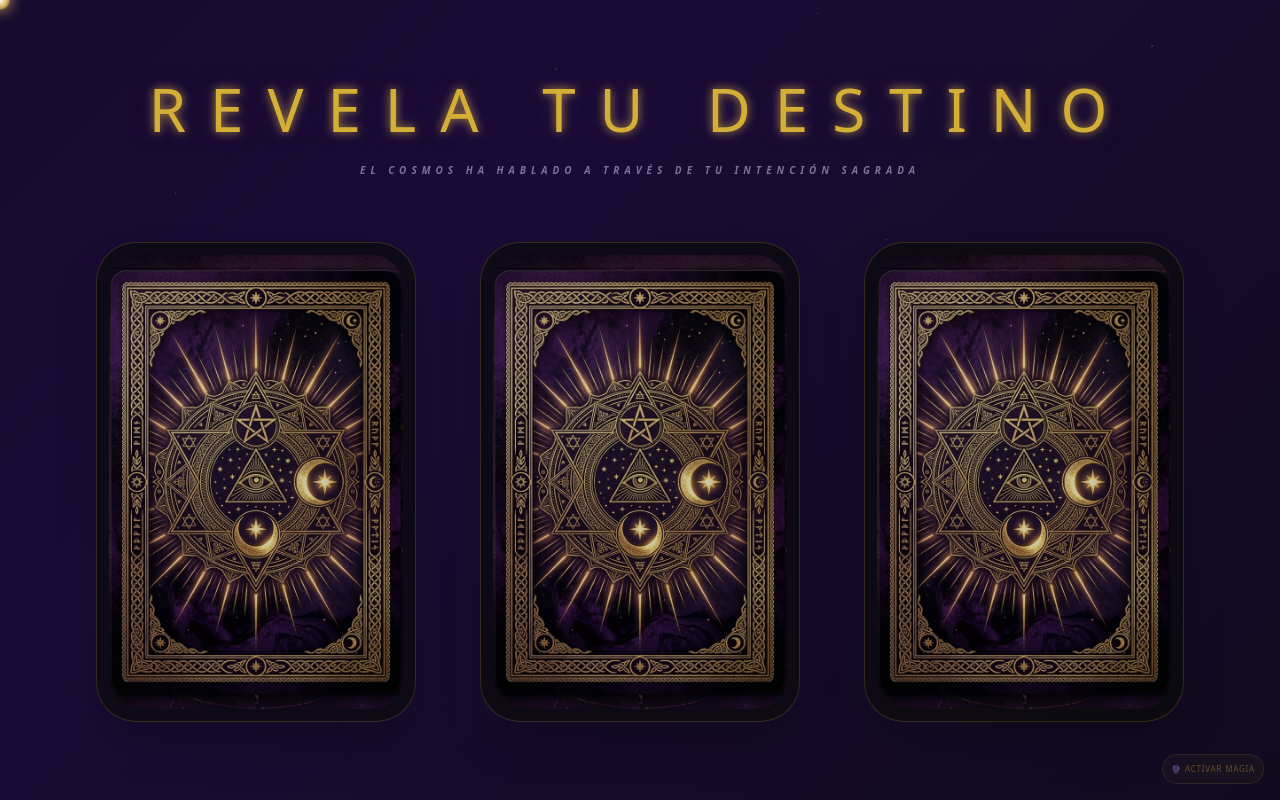
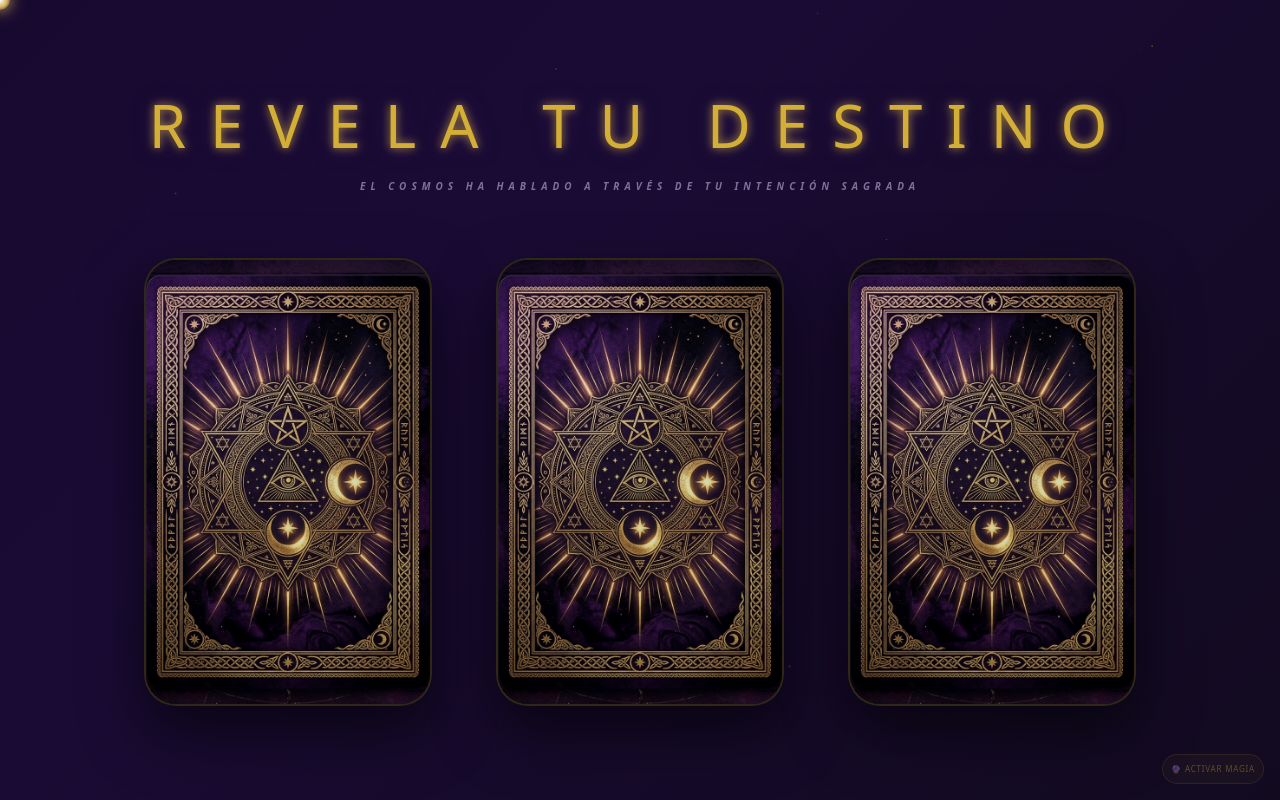
Before and after one commit to jdrg0201-debug/tarot, a Next.js app in the folder frontend/: page /tarot in a window 1280 px wide. Built offline with nearby package versions, Linux system fonts and the light colour scheme.

Commit message:
fix: tarot cards - smooth CSS flip, show card image on front face, faster navigation (4.5s)

```diff
--- a/frontend/src/app/tarot/page.js
+++ b/frontend/src/app/tarot/page.js
@@ -8,9 +8,7 @@ export default function TarotPage() {
   const router = useRouter();
   const [selected, setSelected] = useState(null);
   const [revealedCard, setRevealedCard] = useState(null);
-  const [isFlipping, setIsFlipping] = useState(false);
 
-  // Pool of available cards (must match the absolute paths in /public/images/tarot/)
   const tarotCards = [
     "/images/tarot/card1.png",
     "/images/tarot/card2.png",
@@ -23,7 +21,7 @@ export default function TarotPage() {
     "/images/tarot/card9.png"
   ];
 
-  // Pre-load images as soon as component mounts
+  // Pre-load all tarot images on mount
   useEffect(() => {
     tarotCards.forEach(src => {
       const img = new Image();
@@ -34,30 +32,29 @@ export default function TarotPage() {
   const handleSelect = (index) => {
     if (selected !== null) return;
 
-    // Choose the random mystery image immediately
     const randomPath = tarotCards[Math.floor(Math.random() * tarotCards.length)];
-
     setRevealedCard(randomPath);
     setSelected(index);
-    setIsFlipping(true);
 
-    // Sound interaction
     playSound('chime');
-    setTimeout(() => playSound('sparkle'), 600);
+    setTimeout(() => playSound('sparkle'), 700);
 
-    // Auto-advance ritual
+    // Navigate to quiz after flip completes
     setTimeout(() => {
       router.push('/quiz');
-    }, 9000);
+    }, 4500);
   };
 
   return (
-    <div className="flex flex-col items-center justify-center min-h-screen text-white p-6 relative overflow-hidden bg-transparent" style={{ perspective: '2000px' }}>
-
-      {/* Title section */}
+    <div
+      className="flex flex-col items-center justify-center min-h-screen text-white p-6 relative overflow-hidden bg-transparent"
+      style={{ perspective: '1200px' }}
+    >
+      {/* Title */}
       <motion.div
         initial={{ opacity: 0, y: -20, filter: "blur(10px)" }}
         animate={{ opacity: 1, y: 0, filter: "blur(0px)" }}
+        transition={{ duration: 1 }}
         className="text-center mb-16 z-20"
       >
         <h1 className="font-serif text-3xl md:text-6xl text-gold-500 mb-6 tracking-[0.4em] uppercase text-mystic-glow">
@@ -68,99 +65,123 @@ export default function TarotPage() {
         </p>
       </motion.div>
 
-      {/* 3 Interactive Cards */}
-      <div className="flex flex-wrap justify-center gap-8 md:gap-16 z-10 max-w-7xl">
+      {/* 3 Cards */}
+      <div className="flex flex-wrap justify-center gap-8 md:gap-16 z-10">
         {[0, 1, 2].map((i) => (
           <motion.div
             key={i}
-            initial={{ opacity: 0, scale: 0.8 }}
+            initial={{ opacity: 0, y: 40 }}
             animate={{
-              opacity: 1,
-              scale: selected === i ? 1.25 : 1,
-              rotateY: selected === i ? 180 : 0,
-              y: selected === null ? 0 : (selected === i ? -60 : 0),
-              filter: selected === null ? "blur(0px)" : (selected === i ? "blur(0px)" : "blur(12px)")
+              opacity: selected !== null && selected !== i ? 0.15 : 1,
+              y: 0,
+              scale: selected === i ? 1.15 : 1,
             }}
-            transition={{
-              rotateY: { duration: 1.8, ease: [0.6, 0.05, -0.01, 0.9] },
-              scale: { duration: 0.8 },
-              opacity: { delay: i * 0.3 }
+            transition={{ delay: i * 0.25, duration: 0.6 }}
+            className={`relative w-52 h-80 md:w-72 md:h-[28rem] cursor-pointer
+              ${selected === i ? 'z-50' : 'z-10'}
+              ${selected !== null && selected !== i ? 'pointer-events-none' : ''}
+            `}
+            style={{ perspective: '1200px' }}
+            onClick={() => handleSelect(i)}
+          >
+            {/* CSS flip container */}
+            <div
+              style={{
+                width: '100%',
+                height: '100%',
+                position: 'relative',
+                transformStyle: 'preserve-3d',
+                transition: selected === i
+                  ? 'transform 1.2s cubic-bezier(0.4, 0.0, 0.2, 1)'
+                  : 'none',
+                transform: selected === i ? 'rotateY(180deg)' : 'rotateY(0deg)',
+                willChange: 'transform',
               }}
-            whileHover={selected === null ? {
-              y: -50,
-              scale: 1.05,
-              transition: { duration: 0.4 }
-            } : {}}
-            onHoverStart={() => selected === null && playSound('whoosh')}
-            onClick={() => handleSelect(i)}
-            className={`relative w-64 h-96 md:w-80 md:h-[30rem] cursor-pointer transform-gpu
-              ${selected === i ? 'z-50' : 'z-10'}
-              ${selected !== null && selected !== i ? 'opacity-20 pointer-events-none' : 'opacity-100'}
-            `}
-            style={{ transformStyle: 'preserve-3d' }}
             >
               {/* BACK FACE */}
               <div
-              className="absolute inset-0 w-full h-full rounded-[2.5rem] overflow-hidden glass-mystic p-3 border-2 border-gold-500/20 shadow-2xl bg-[#050505]"
-              style={{ backfaceVisibility: 'hidden' }}
+                style={{
+                  position: 'absolute',
+                  inset: 0,
+                  backfaceVisibility: 'hidden',
+                  WebkitBackfaceVisibility: 'hidden',
+                  borderRadius: '2rem',
+                  overflow: 'hidden',
+                  border: '2px solid rgba(212,175,55,0.2)',
+                  boxShadow: '0 25px 60px rgba(0,0,0,0.6)',
+                  background: '#050510',
+                }}
               >
-               <div className="w-full h-full rounded-[2rem] overflow-hidden relative">
                 <img
                   src="/images/card-back.png"
                   alt="Arcano"
-                   className="w-full h-full object-cover opacity-80"
+                  style={{ width: '100%', height: '100%', objectFit: 'cover', opacity: 0.85 }}
                   loading="eager"
                 />
-                 <div className="absolute inset-0 bg-gradient-to-tr from-purple-900/40 via-transparent to-gold-500/5 mix-blend-color-dodge" />
-               </div>
+                <div style={{
+                  position: 'absolute', inset: 0,
+                  background: 'linear-gradient(135deg, rgba(88,28,135,0.3), transparent, rgba(212,175,55,0.05))',
+                  mixBlendMode: 'color-dodge'
+                }} />
+
+                {/* Hover glow when not selected */}
+                {selected === null && (
+                  <div style={{
+                    position: 'absolute', inset: 0, borderRadius: '2rem',
+                    boxShadow: 'inset 0 0 40px rgba(212,175,55,0.0)',
+                    transition: 'box-shadow 0.3s ease',
+                  }} className="card-hover-glow" />
+                )}
               </div>
 
-            {/* FRONT FACE (Shown on Flip) */}
+              {/* FRONT FACE */}
               <div
-              className="absolute inset-0 w-full h-full rounded-[2.5rem] bg-black border-2 border-gold-500 overflow-hidden shadow-[0_0_120px_rgba(212,175,55,0.4)]"
-              style={{ transform: 'rotateY(180deg)', backfaceVisibility: 'hidden' }}
+                style={{
+                  position: 'absolute',
+                  inset: 0,
+                  backfaceVisibility: 'hidden',
+                  WebkitBackfaceVisibility: 'hidden',
+                  transform: 'rotateY(180deg)',
+                  borderRadius: '2rem',
+                  overflow: 'hidden',
+                  border: '2px solid rgba(212,175,55,0.7)',
+                  boxShadow: '0 0 80px rgba(212,175,55,0.35)',
+                  background: '#000',
+                }}
               >
-               {selected === i && revealedCard && (
-                 <div className="w-full h-full relative flex items-center justify-center">
-                    {/* High-quality revealed card */}
+                {revealedCard && (
                   <img
                     src={revealedCard}
-                       className="w-full h-full object-cover"
-                       alt="Mandala del Destino"
+                    alt="Carta del Tarot"
+                    style={{ width: '100%', height: '100%', objectFit: 'cover' }}
                     loading="eager"
                   />
-
-                    {/* Final mystic layer for depth */}
-                    <div className="absolute inset-0 shadow-[inset_0_0_80px_rgba(0,0,0,0.8)] pointer-events-none" />
-                    <motion.div
-                       initial={{ opacity: 0 }}
-                       animate={{ opacity: 1 }}
-                       transition={{ delay: 0.8, duration: 1 }}
-                       className="absolute inset-0 bg-gold-500/5 mix-blend-overlay"
-                    />
+                )}
+                <div style={{
+                  position: 'absolute', inset: 0,
+                  boxShadow: 'inset 0 0 60px rgba(0,0,0,0.5)',
+                  pointerEvents: 'none',
+                }} />
               </div>
-               )}
             </div>
           </motion.div>
         ))}
       </div>
 
-      {/* Confirmation Message */}
+      {/* Message after selection */}
       <AnimatePresence>
         {selected !== null && (
           <motion.div
-            initial={{ opacity: 0, scale: 0.9, y: 20 }}
-            animate={{ opacity: 1, scale: 1, y: 0 }}
-            transition={{ delay: 2.2, duration: 1.2 }}
-            className="mt-20 text-center z-20 max-w-2xl px-10"
+            initial={{ opacity: 0, y: 30 }}
+            animate={{ opacity: 1, y: 0 }}
+            transition={{ delay: 1.5, duration: 1 }}
+            className="mt-16 text-center z-20 max-w-2xl px-6"
           >
-            <motion.p
-              className="font-serif text-3xl md:text-5xl text-white leading-relaxed text-mystic-glow"
-            >
+            <p className="font-serif text-2xl md:text-4xl text-white leading-relaxed text-mystic-glow">
               Las sombras se han disipado... tu verdad ha hablado.
-            </motion.p>
-            <div className="h-px w-32 bg-gold-500/50 mx-auto mt-8" />
-            <p className="text-gold-500 text-[10px] mt-8 italic font-sans tracking-[0.6em] uppercase font-bold animate-pulse">
+            </p>
+            <div className="h-px w-24 bg-gold-500/50 mx-auto mt-6" />
+            <p className="text-gold-500 text-[10px] mt-6 italic font-sans tracking-[0.6em] uppercase font-bold animate-pulse">
               Interpretando fuerzas astrales...
             </p>
           </motion.div>
```
Lines whose indentation alone changed are shown as unchanged.
